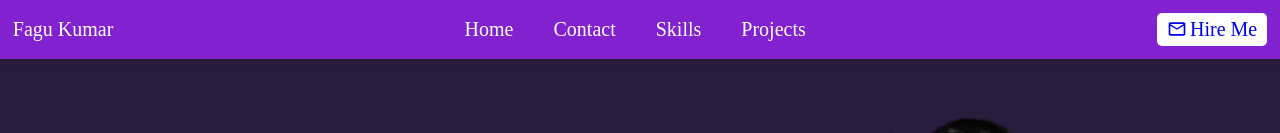
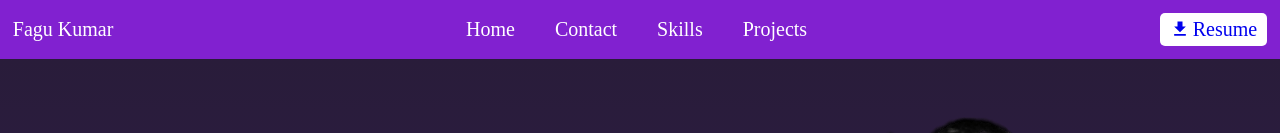
Before and after one commit to krfagu17/PortfoliMe, a React (Vite) app: page / in a window 1280 px wide. Shown: the top 133 px of the page. Built offline with nearby package versions, Linux system fonts and the light colour scheme; no server answers.

Commit message:
navbar modified

```diff
--- a/src/components/navbar/Navbar.jsx
+++ b/src/components/navbar/Navbar.jsx
@@ -2,7 +2,7 @@
 import { Link } from 'react-router-dom'
 import './navbar.css'
 // icons
-import { MdOutlineMailOutline } from "react-icons/md";
+import { MdFileDownload} from "react-icons/md";
 const Navbar = () => {
   return (
     <div className='nav-container'>
@@ -13,7 +13,7 @@
         <Link className='link' to={'Home'}>Skills</Link>
         <Link className='link' to={'Project'}>Projects</Link>
       </div>
-      <a href='/public/resume/Fagu-Kumar-google.pdf' className="hireMe"> <MdOutlineMailOutline />Hire Me</a>
+      <a href='/resume/Fagu-Kumar-google.pdf' className="hireMe"> <MdFileDownload />Resume</a>
     </div>
   )
 }
```
